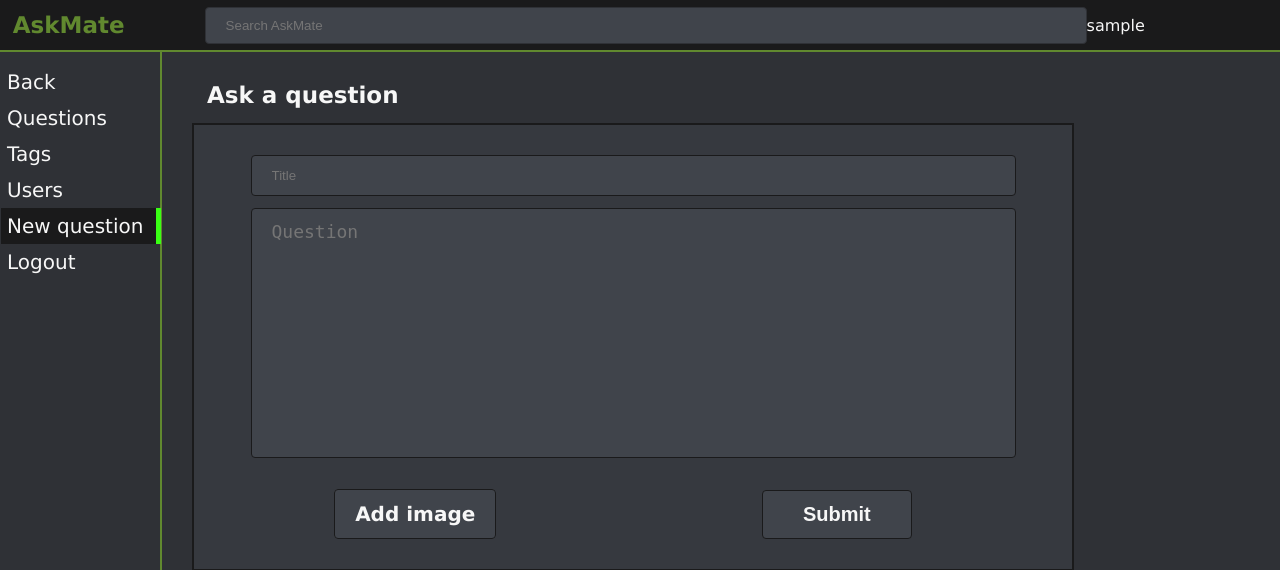
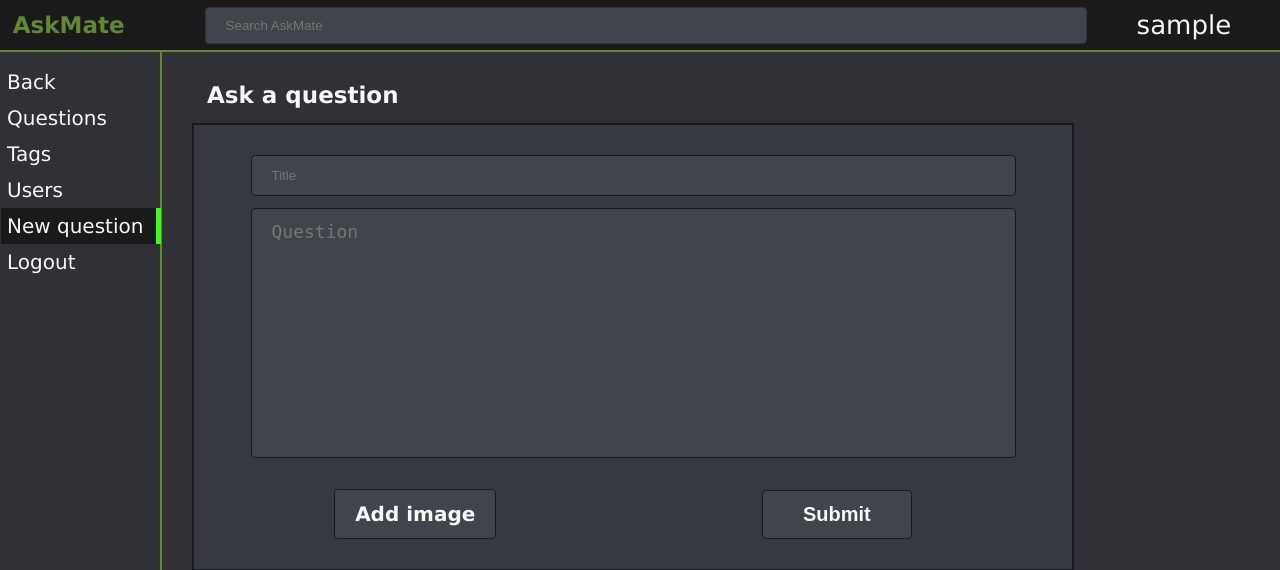
Before and after one commit to CodecoolGlobal/ask-mate-cyphers, a Flask app: page /add-question in a window 1280 px wide. Shown: the top 570 px of the page. Run offline with Flask 2, Linux system fonts and the light colour scheme; the visitor is signed in with stand-in values (Sample User, id 1).

Commit message:
bugfixes

```diff
--- a/static/style.css
+++ b/static/style.css
@@ -102,6 +102,10 @@ a {
     border: 1px solid var(--second-color);
 }
 
+.username {
+    margin-left: 50px;
+    font-size: 26px;
+}
 /* END OF HEADER */
 /* START OF MENU */
 
@@ -615,7 +619,6 @@ a.answer_button:hover {
     margin: 0 calc(50% - 480px);
     padding-bottom: 4px;
     font-weight: 500;
-    min-height: calc(100vh - 56px);
 }
 
 #search_list img {
@@ -759,6 +762,9 @@ h1.tag {
     background-color: var(--second-color);
 }
 
+#users {
+    padding-bottom: 20px;
+}
 #users table {
     text-align: center;
     font-size: 18px;
@@ -788,4 +794,5 @@ h1.tag {
 
 .user_page {
     margin: 40px 30px 10px 30px;
+    font-size: 24px;
 }
--- a/templates/answer_comment.html
+++ b/templates/answer_comment.html
@@ -15,7 +15,7 @@
             </form>
         </div>
         {% if 'id' in session %}
-            <a href="/user/{{ session['id'] }}">{{ session['username'] }}</a>
+            <a href="/user/{{ session['id'] }}" class="username">{{ session['username'] }}</a>
         {% endif %}
     </div>
     <div class="page_body">
--- a/templates/ask_question.html
+++ b/templates/ask_question.html
@@ -15,7 +15,7 @@
             </form>
         </div>
         {% if 'id' in session %}
-            <a href="/user/{{ session['id'] }}">{{ session['username'] }}</a>
+            <a href="/user/{{ session['id'] }}" class="username">{{ session['username'] }}</a>
         {% endif %}
     </div>
     <div class="page_body">
--- a/templates/edit_answer.html
+++ b/templates/edit_answer.html
@@ -15,7 +15,7 @@
             </form>
         </div>
         {% if 'id' in session %}
-            <a href="/user/{{ session['id'] }}">{{ session['username'] }}</a>
+            <a href="/user/{{ session['id'] }}" class="username">{{ session['username'] }}</a>
         {% endif %}
     </div>
     <div class="page_body">
--- a/templates/edit_comment.html
+++ b/templates/edit_comment.html
@@ -15,7 +15,7 @@
             </form>
         </div>
         {% if 'id' in session %}
-            <a href="/user/{{ session['id'] }}">{{ session['username'] }}</a>
+            <a href="/user/{{ session['id'] }}" class="username">{{ session['username'] }}</a>
         {% endif %}
     </div>
     <div class="page_body">
--- a/templates/edit_question.html
+++ b/templates/edit_question.html
@@ -15,7 +15,7 @@
             </form>
         </div>
         {% if 'id' in session %}
-            <a href="/user/{{ session['id'] }}">{{ session['username'] }}</a>
+            <a href="/user/{{ session['id'] }}" class="username">{{ session['username'] }}</a>
         {% endif %}
     </div>
     <div class="page_body">
--- a/templates/list.html
+++ b/templates/list.html
@@ -15,7 +15,7 @@
             </form>
         </div>
         {% if 'id' in session %}
-            <a href="/user/{{ session['id'] }}">{{ session['username'] }}</a>
+            <a href="/user/{{ session['id'] }}" class="username">{{ session['username'] }}</a>
         {% endif %}
     </div>
     <div class="page_body">
--- a/templates/list_users.html
+++ b/templates/list_users.html
@@ -15,7 +15,7 @@
             </form>
         </div>
         {% if 'id' in session %}
-            <a href="/user/{{ session['id'] }}">{{ session['username'] }}</a>
+            <a href="/user/{{ session['id'] }}" class="username">{{ session['username'] }}</a>
         {% endif %}
     </div>
     <div class="page_body">
--- a/templates/login.html
+++ b/templates/login.html
@@ -15,7 +15,7 @@
             </form>
         </div>
         {% if 'id' in session %}
-            <a href="/user/{{ session['id'] }}">{{ session['username'] }}</a>
+            <a href="/user/{{ session['id'] }}" class="username">{{ session['username'] }}</a>
         {% endif %}
     </div>
     <div class="page_body">
--- a/templates/new-tag.html
+++ b/templates/new-tag.html
@@ -15,7 +15,7 @@
             </form>
         </div>
         {% if 'id' in session %}
-            <a href="/user/{{ session['id'] }}">{{ session['username'] }}</a>
+            <a href="/user/{{ session['id'] }}" class="username">{{ session['username'] }}</a>
         {% endif %}
     </div>
     <div class="page_body">
--- a/templates/post_answer.html
+++ b/templates/post_answer.html
@@ -15,7 +15,7 @@
             </form>
         </div>
         {% if 'id' in session %}
-            <a href="/user/{{ session['id'] }}">{{ session['username'] }}</a>
+            <a href="/user/{{ session['id'] }}" class="username">{{ session['username'] }}</a>
         {% endif %}
     </div>
     <div class="page_body">
--- a/templates/question_comment.html
+++ b/templates/question_comment.html
@@ -15,7 +15,7 @@
             </form>
         </div>
         {% if 'id' in session %}
-            <a href="/user/{{ session['id'] }}">{{ session['username'] }}</a>
+            <a href="/user/{{ session['id'] }}" class="username">{{ session['username'] }}</a>
         {% endif %}
     </div>
     <div class="page_body">
--- a/templates/registration.html
+++ b/templates/registration.html
@@ -15,7 +15,7 @@
             </form>
         </div>
         {% if 'id' in session %}
-            <a href="/user/{{ session['id'] }}">{{ session['username'] }}</a>
+            <a href="/user/{{ session['id'] }}" class="username">{{ session['username'] }}</a>
         {% endif %}
     </div>
     <div class="page_body">
--- a/templates/search.html
+++ b/templates/search.html
@@ -15,7 +15,7 @@
             </form>
         </div>
         {% if 'id' in session %}
-            <a href="/user/{{ session['id'] }}">{{ session['username'] }}</a>
+            <a href="/user/{{ session['id'] }}" class="username">{{ session['username'] }}</a>
         {% endif %}
     </div>
     <div class="page_body">
@@ -96,7 +96,9 @@
         {% endfor %}
         {% if answers %}
             <h2>Results in answers:</h2>
+    </div>
             {% for question, answer in answers %}
+                <div id="search_list">
                 <table class="pointer" onclick="document.location = '/question/{{ question.id }}'; ">
                     <tr>
                         <td rowspan="2">
@@ -184,6 +186,7 @@
                             </td>
                         </tr>
                     </table>
+                </div>
             {% endfor %}
         {% endif %}
     </div>
--- a/templates/tags.html
+++ b/templates/tags.html
@@ -15,7 +15,7 @@
             </form>
         </div>
         {% if 'id' in session %}
-            <a href="/user/{{ session['id'] }}">{{ session['username'] }}</a>
+            <a href="/user/{{ session['id'] }}" class="username">{{ session['username'] }}</a>
         {% endif %}
     </div>
     <div class="page_body">
--- a/templates/user_page.html
+++ b/templates/user_page.html
@@ -15,7 +15,7 @@
             </form>
         </div>
         {% if 'id' in session %}
-            <a href="/user/{{ session['id'] }}">{{ session['username'] }}</a>
+            <a href="/user/{{ session['id'] }}" class="username">{{ session['username'] }}</a>
         {% endif %}
     </div>
     <div class="page_body">
```
Also changed, not shown: templates/question.html (+8 -8 lines). Lines whose indentation alone changed are shown as unchanged.
